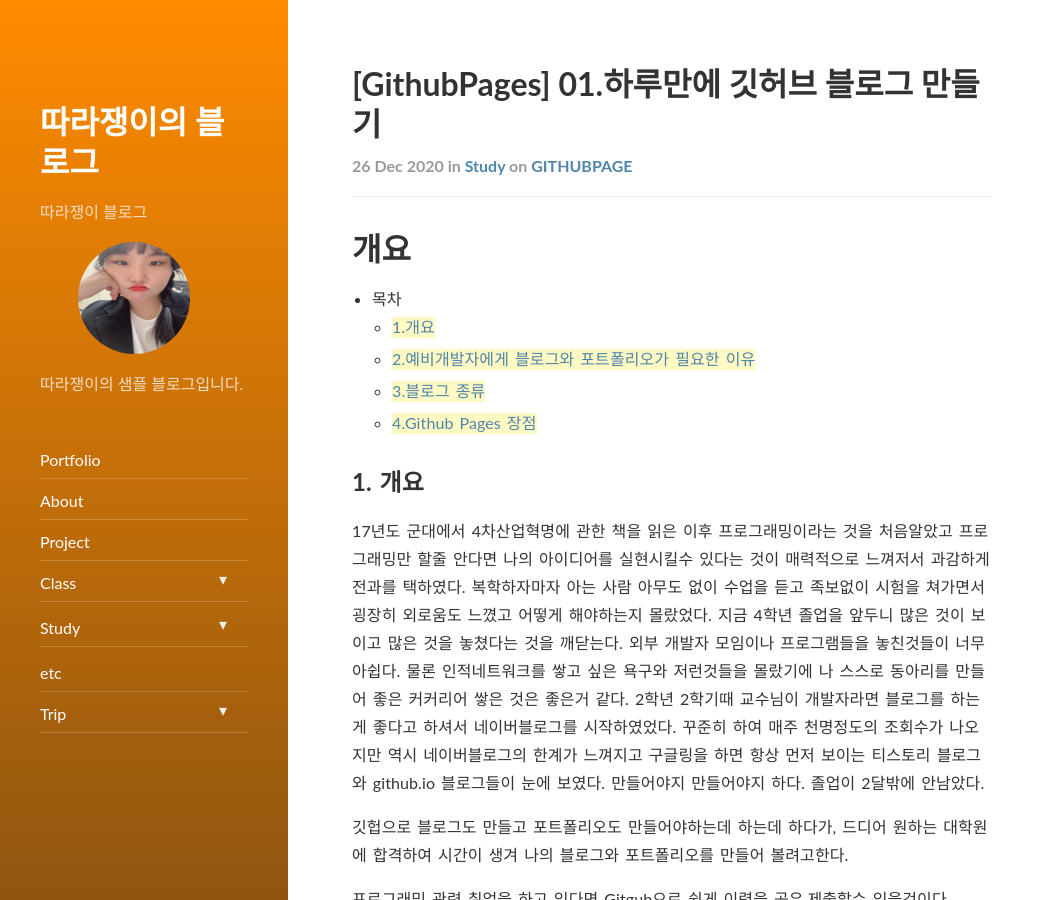
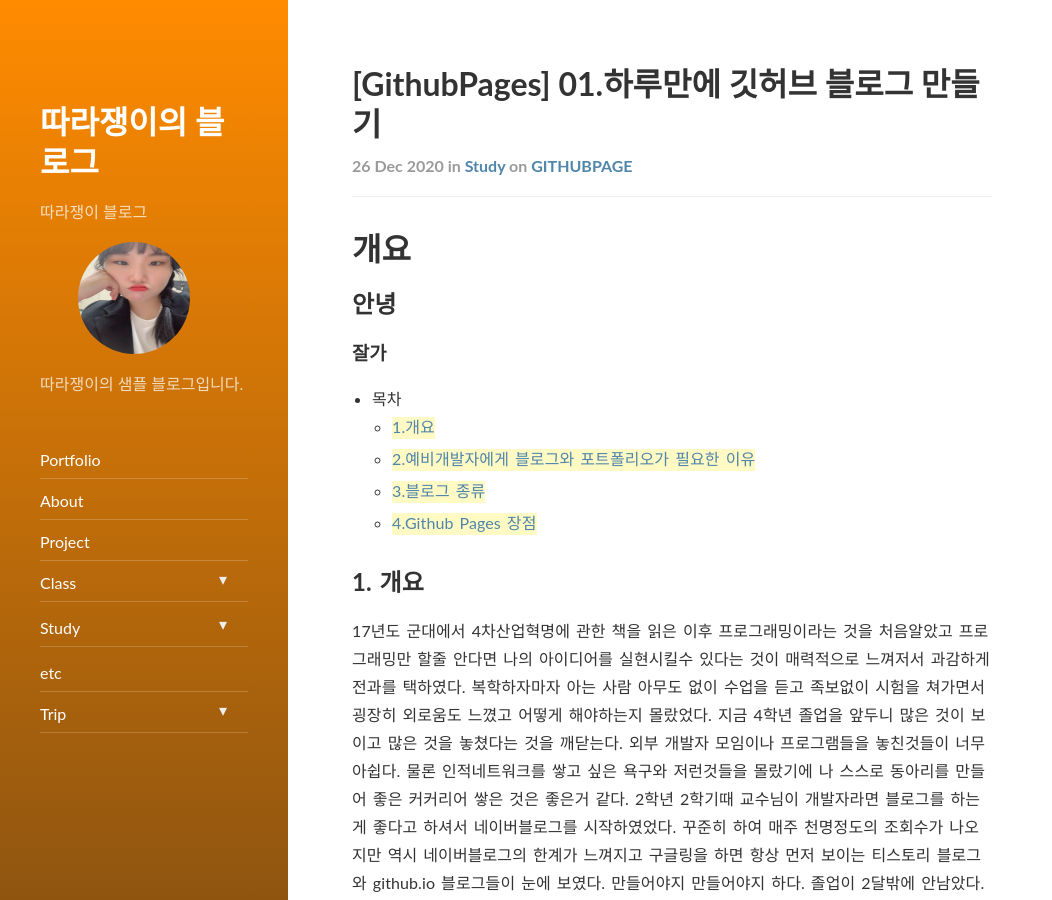
Before and after one commit to jnhro1/jnhro1.github.io, a Jekyll site: the page built from _posts/study/2020-12-26-making-blog01.md, in a window 1280 px wide and 900 px high. Shown: the whole window, without its empty margins (0-1052 px from the left). Built offline with Jekyll 4.4.1, drawn with Linux system fonts in a browser that asks for light colours; nearby versions of some CDN libraries.

Commit message:
Update 2020-12-26-making-blog01.md

```diff
--- a/_posts/study/2020-12-26-making-blog01.md
+++ b/_posts/study/2020-12-26-making-blog01.md
@@ -1,17 +1,21 @@
 ---
 layout: post
-title:  "[GithubPages] 01.하루만에 깃허브 블로그 만들기"
-subtitle:   "개요"
-date: 2020-12-26 11:45:51 +0900
+title: '[GithubPages] 01.하루만에 깃허브 블로그 만들기'
+subtitle: 개요
+date: '2020-12-26 11:45:51 +0900'
 categories: study
 tags: githubpage
 comments: true
 related_posts:
-    - category/_posts/study/2020-12-26-making-blog-02.md
-    - category/_posts/study/2020-12-26-making-blog-03.md
+  - category/_posts/study/2020-12-26-making-blog-02.md
+  - category/_posts/study/2020-12-26-making-blog-03.md
+published: true
 ---
 
 # 개요
+## 안녕
+### 잘가
+
 
 - 목차
     - [1.개요](#개요)
```
